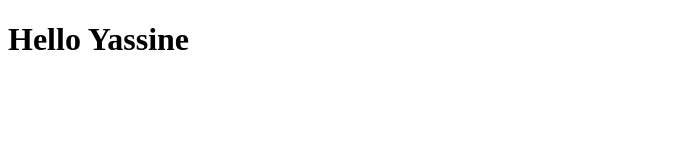
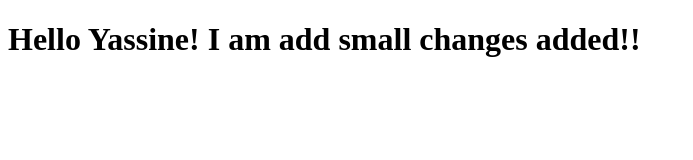
Before and after one commit to medLearner1/Coursera-Test, a plain HTML site: page index.html in a window 1280 px wide. Shown: the whole page, without its empty margins (0-693 px from the left). Drawn offline with Linux system fonts and the light colour scheme.

Commit message:
Small changes

```diff
--- a/index.html
+++ b/index.html
@@ -6,6 +6,6 @@
 	<title>Hello</title>
 </head>
 <body>
-<h1>Hello Yassine</h1>
+<h1>Hello Yassine! I am add small changes added!!</h1>
 </body>
 </html>
```
